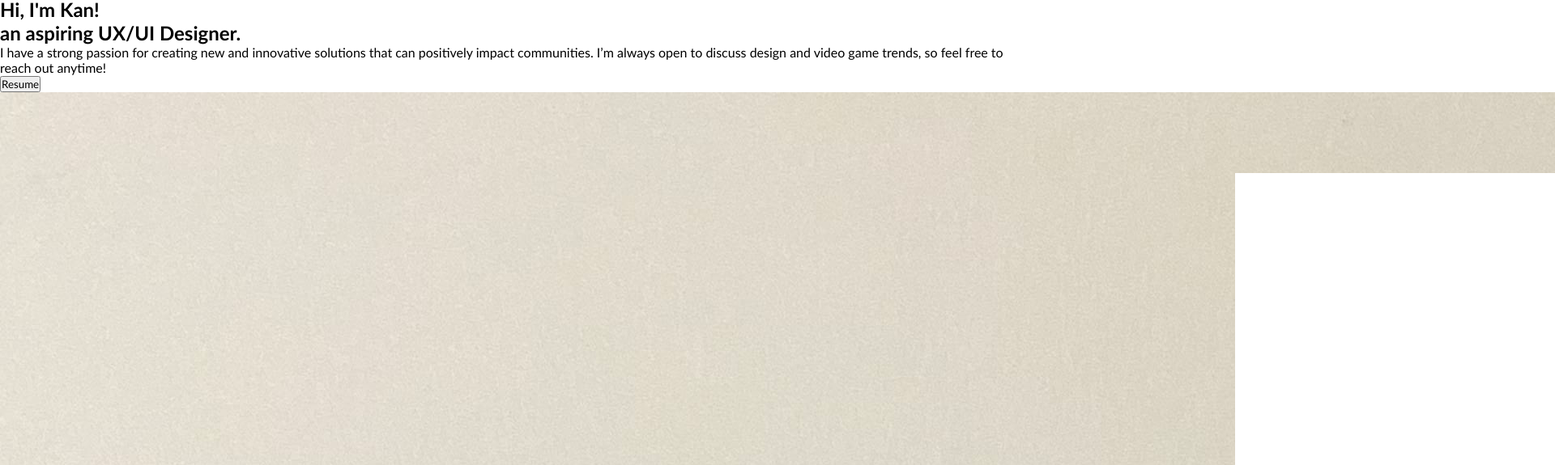
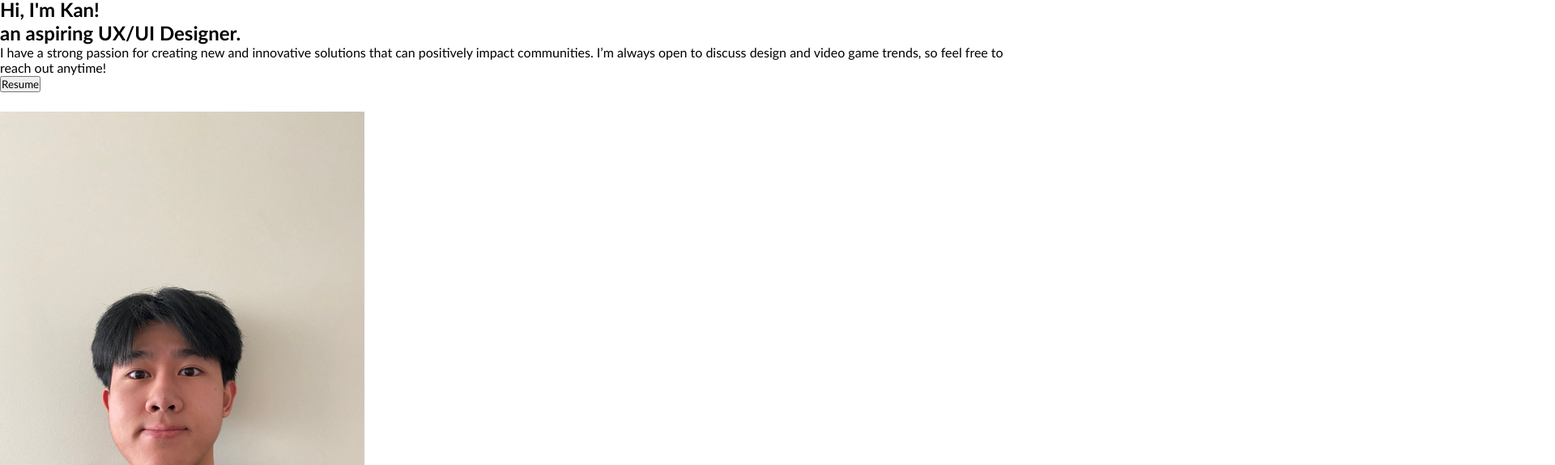
Before and after one commit to ktran199/personal-website, a plain HTML site: page index.html in a window 1280 px wide. Shown: the part 41-616 px from the top of the page at 81% size, 1920 px wide, since content can reach past the window. Drawn offline with Linux system fonts and the light colour scheme.

Commit message:
readjusted size of image in column right

```diff
--- a/style.css
+++ b/style.css
@@ -5,3 +5,9 @@
    font-family: 'Trebuchet MS', 'Lucida Sans Unicode', 'Lucida Grande',
     'Lucida Sans', Arial, sans-serif;
 }
+
+.column-right img{
+    max-width: 500px;
+    max-height: 600px;
+    margin-top: 1.5rem;
+}
```
